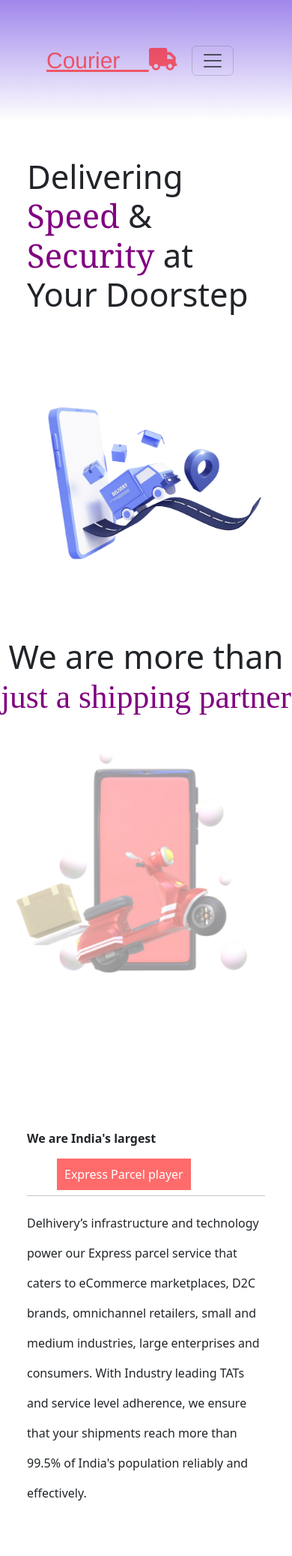
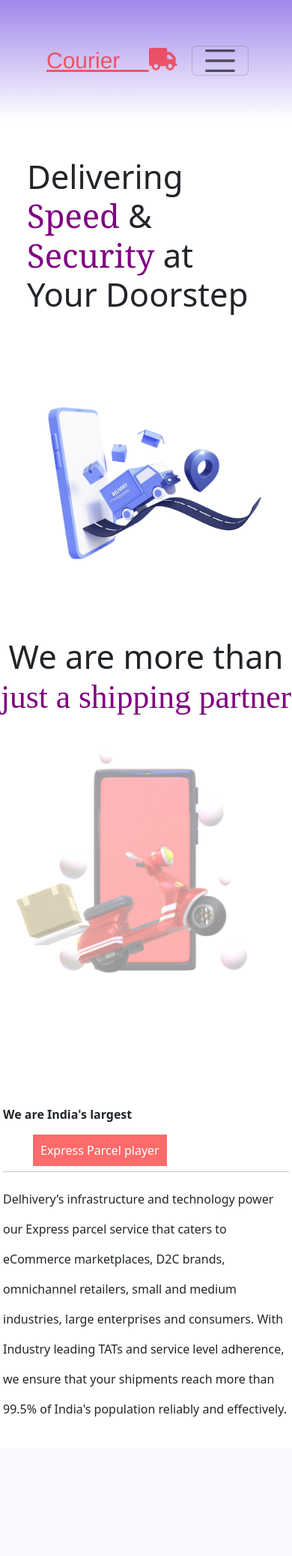
Before and after one commit to saikrishna2468/Courier-Management-System, a Django app: page / in a window 390 px wide; the page is wider, and only the part inside the window is pictured. Shown: that part at 75% size. After the commit the page ends 1889 px from the top of that part, so only its background shows below. Run offline with Django 5.2, Linux system fonts and the light colour scheme.

Commit message:
nav icon  to right

```diff
--- a/project/app/templates/index.html
+++ b/project/app/templates/index.html
@@ -61,8 +61,8 @@
         <nav class="navbar navbar-expand-lg  nav_section"  >
             <div class="container-fluid">
                 <a class="logo" data-aos="fade-up" data-aos-anchor-placement="center-center">Courier &emsp;<i class="fa-solid fa-truck fa-bounce" style="color: rgba(255, 0, 0, 0.582)"></i></a>
-                <button class="navbar-toggler" type="button" data-bs-toggle="collapse" data-bs-target="#navbarNavDropdown" aria-controls="navbarNavDropdown" aria-expanded="false" aria-label="Toggle navigation">
-                <span class="navbar-toggler-icon"></span>
+                <button class="navbar-toggler" style="float:right" type="button" data-bs-toggle="collapse" data-bs-target="#navbarNavDropdown" aria-controls="navbarNavDropdown" aria-expanded="false" aria-label="Toggle navigation">
+                <span class="navbar-toggler-icon" style="width: 50px;"></span>
               </button>
               <div class="collapse navbar-collapse" id="navbarNavDropdown">
                 <ul class="navbar-nav">
@@ -101,7 +101,7 @@
 
             <img class="col-sm-6 fa-fade" src="{% static 'images/two.png' %}" alt="">
 
-        <div class="col-sm-6 p-5">
+        <div class="col-sm-6 p-3">
             <br>
             <br>
             <br>
```
